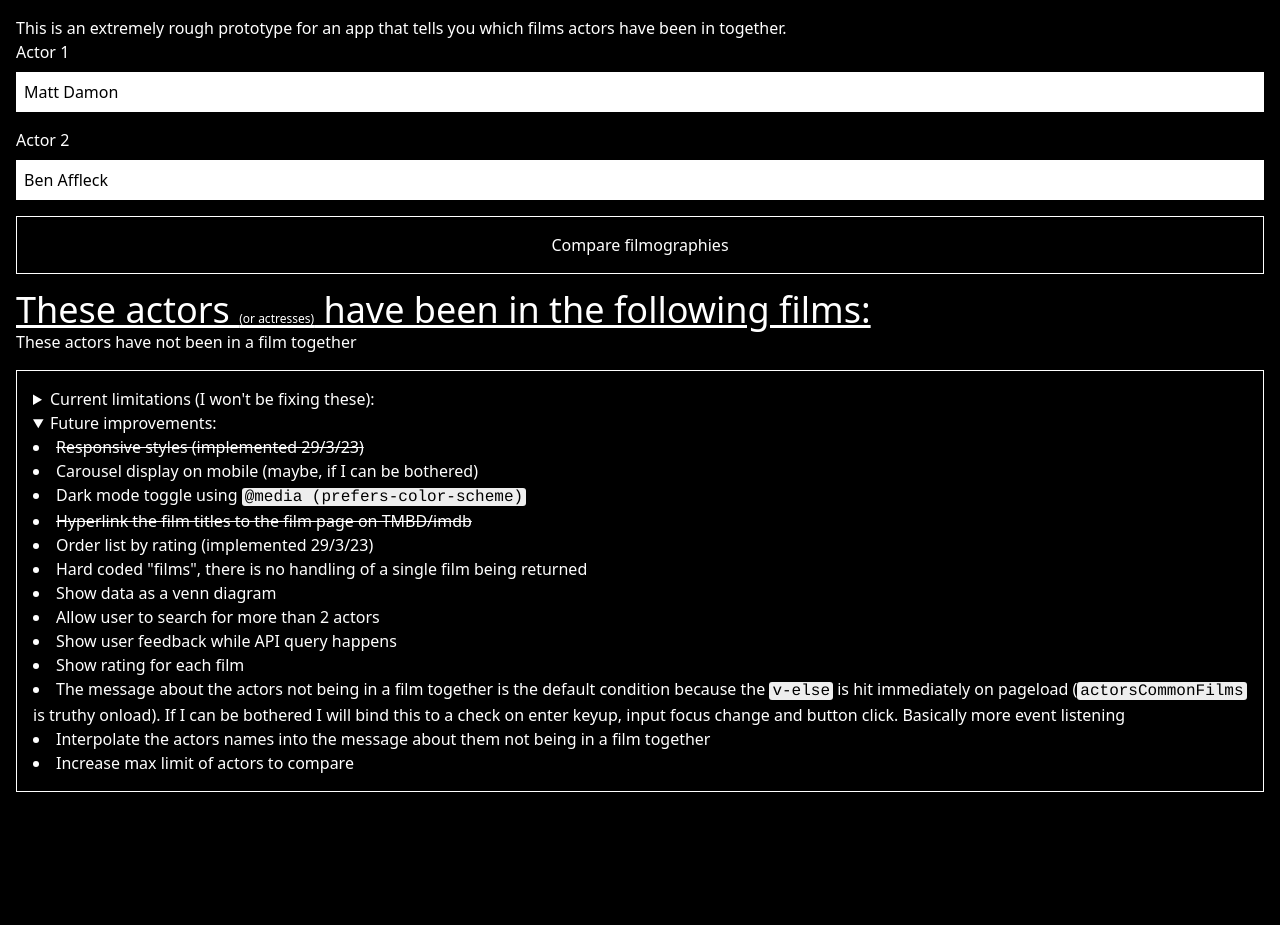
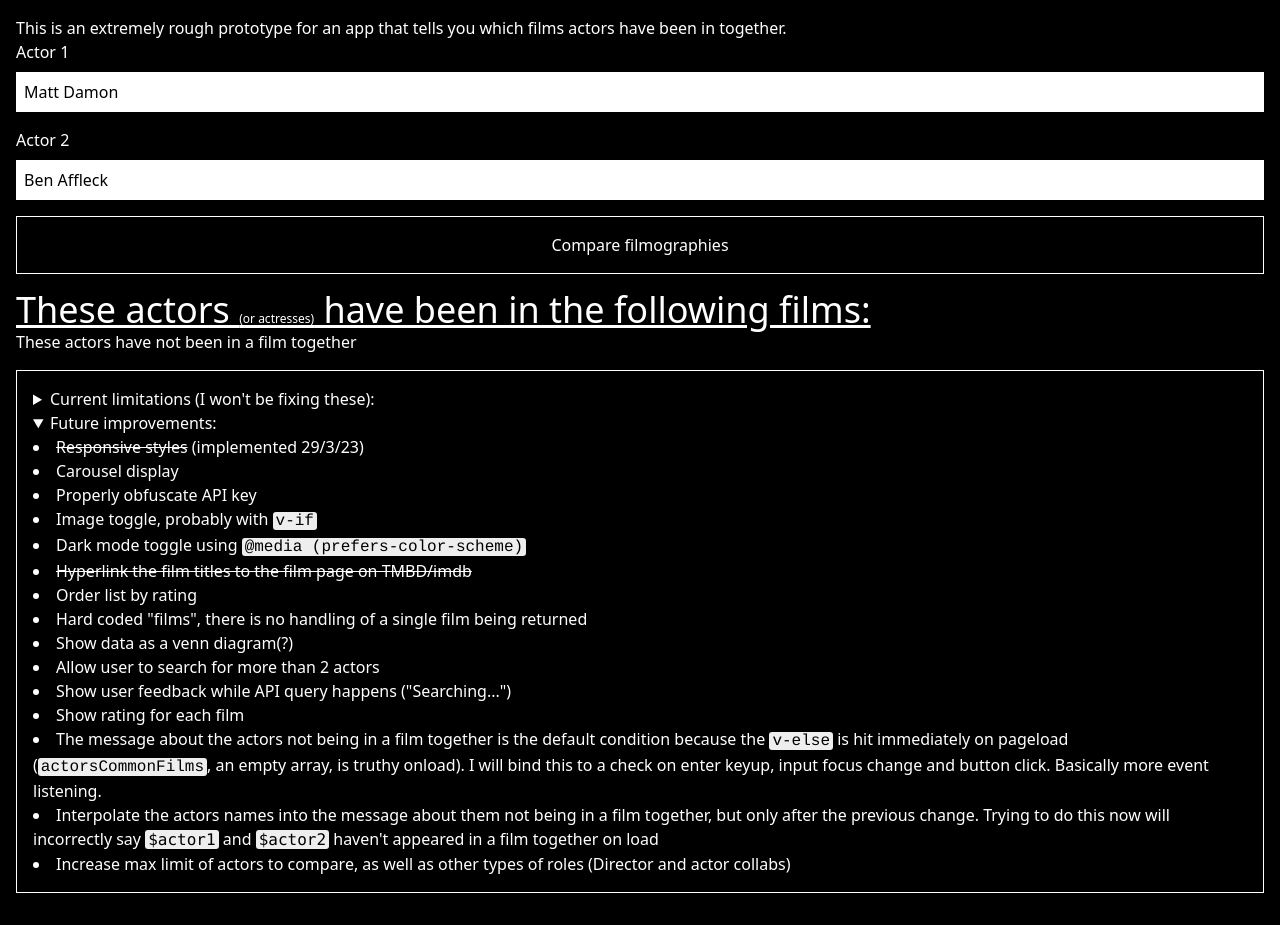
Before and after one commit to DipoOgunmodede/movie-finder, a Vue app: page / in a window 1280 px wide. Both pictures are taken after a click on the heading "Future improvements:". Before the commit the page ends 824 px from the top, so only its background shows below. Built offline with nearby package versions, Linux system fonts and the light colour scheme.

Commit message:
updates to future improvements

```diff
--- a/src/App.vue
+++ b/src/App.vue
@@ -124,7 +124,6 @@ onMounted(() => {
       <details>
         <summary>Current limitations (I won't be fixing these):</summary>
         <ul class="list-disc list-inside">
-          <li>This looks like absolute shit</li>
           <li>The API accepts any string meaning actors can be searched with just one name, e.g. Cruise returns Tom Cruise's ID</li>
           <li>Only 2 actors can be compared at a time</li>
           <li>While case insensitive, there is no way to handle typos</li>
@@ -142,24 +141,24 @@ onMounted(() => {
       <details>
         <summary>Future improvements:</summary>
         <ul class="list-disc list-inside">
-          <li class="line-through">Responsive styles (implemented 29/3/23)</li>
-          <li>Carousel display on mobile (maybe, if I can be bothered)</li>
+          <li><span class="line-through">Responsive styles</span> (implemented 29/3/23)</li>
+          <li>Carousel display </li>
+          <li>Properly obfuscate API key</li>
+          <li>Image toggle, probably with <code class="text-code">v-if</code></li>
           <li>Dark mode toggle using <code class="text-code">@media (prefers-color-scheme)</code></li>
           <li class="line-through">Hyperlink the film titles to the film page on TMBD/imdb</li>
-          <li>Order list by rating (implemented 29/3/23)</li>
+          <li>Order list by rating</li>
           <li>Hard coded "films", there is no handling of a single film being returned</li>
-          <li>Show data as a venn diagram</li>
+          <li>Show data as a venn diagram(?)</li>
           <li>Allow user to search for more than 2 actors</li>
-          <li>Show user feedback while API query happens</li>
+          <li>Show user feedback while API query happens ("Searching...")</li>
           <li>Show rating for each film</li>
           <li>The message about the actors not being in a film together is the default condition because the <code
               class="text-code">v-else</code>
-            is hit immediately on pageload (<code class="text-code">actorsCommonFilms</code> is truthy onload). If I can
-            be
-            bothered I will bind this to a check on enter keyup, input focus change and button click. Basically more event
-            listening</li>
-          <li>Interpolate the actors names into the message about them not being in a film together</li>
-          <li>Increase max limit of actors to compare</li>
+            is hit immediately on pageload (<code class="text-code">actorsCommonFilms</code>, an empty array, is truthy onload). I will bind this to a check on enter keyup, input focus change and button click. Basically more event
+            listening.</li>
+          <li>Interpolate the actors names into the message about them not being in a film together, but only after the previous change. Trying to do this now will incorrectly say <code>$actor1</code> and <code>$actor2</code> haven't appeared in a film together on load</li>
+          <li>Increase max limit of actors to compare, as well as other types of roles (Director and actor collabs)</li>
         </ul>
       </details>
     </div>
--- a/src/scss/main.scss
+++ b/src/scss/main.scss
@@ -1,4 +1,4 @@
-.text-code{
+.text-code, code{
     background-color: #eee;
     color:black;
     border-radius: 3px;
```
